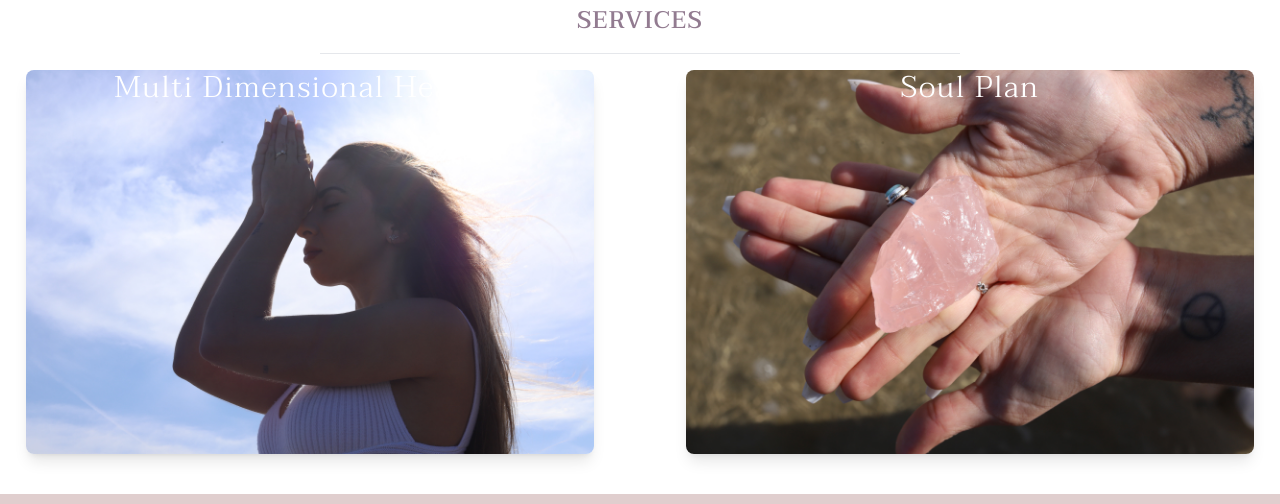
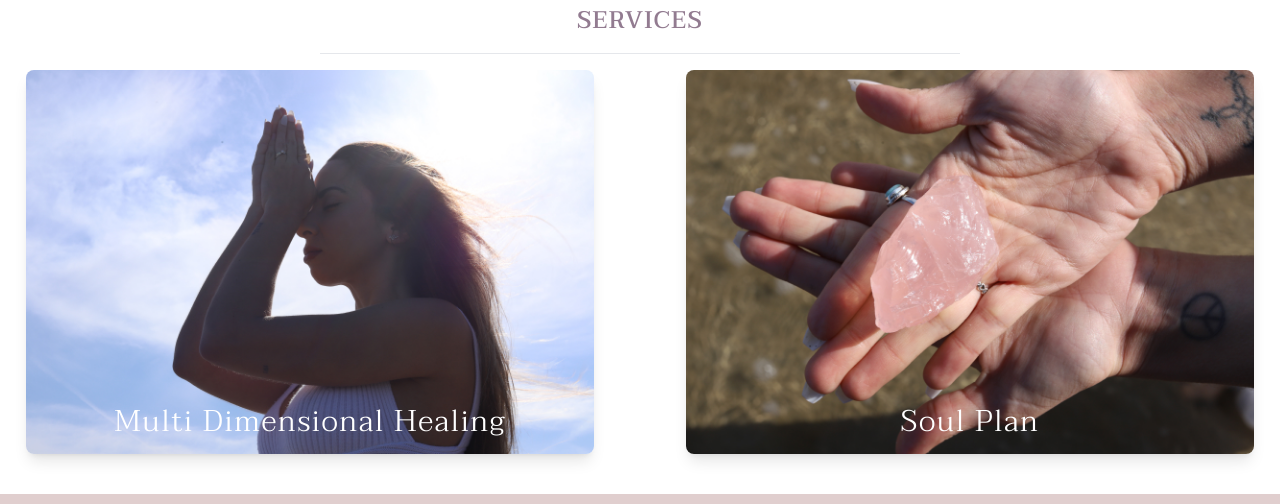
Before and after one commit to cmakride/sp-website, a React (Create React App) app: page / in a window 1280 px wide. Shown: the part 263-767 px from the top of the page. Built offline with nearby package versions, Linux system fonts and the light colour scheme.

Commit message:
Service Fix

```diff
--- a/src/components/Services.jsx
+++ b/src/components/Services.jsx
@@ -8,14 +8,14 @@ const Services = () => {
         <p>SERVICES</p>
       </div>
 
-      <div className="w-full mt-4 grid grid-cols-1 gap-10 justify-items-center lg:grid-cols-2">
+      <div className="max-w-screen-2xl w-full mt-4 grid grid-cols-1 gap-10 justify-items-center lg:grid-cols-2">
 
-        <Link className="bg-multi bg-cover bg-center h-96 w-11/12 max-w-3xl rounded-lg overflow-hidden shadow-lg mx-6" to="/multihealing">
-          <h2 className="w-full py-2.5 bottom-5  inset-x-0 text-white font-main text-3xl font-light text-center tracking-wider leading-4">Multi Dimensional Healing</h2>
+        <Link className="flex bg-multi bg-cover bg-center h-96 w-11/12 max-w-3xl rounded-lg overflow-hidden shadow-lg mx-6" to="/multihealing">
+          <h2 className="self-end w-full pb-6 inset-x-0 text-white font-main text-3xl font-light text-center tracking-wider leading-4">Multi Dimensional Healing</h2>
         </Link>
 
-        <Link className="bg-soulplan bg-cover bg-center h-96 w-11/12 max-w-3xl rounded-lg overflow-hidden shadow-lg mx-6" to="/soulplan">
-          <h2 className="w-full py-2.5 bottom-5  inset-x-0 text-white font-main text-3xl font-light text-center tracking-wider leading-4">Soul Plan</h2>
+        <Link className="flex bg-soulplan bg-cover bg-center h-96 w-11/12 max-w-3xl rounded-lg overflow-hidden shadow-lg mx-6" to="/soulplan">
+          <h2 className="self-end w-full pb-6 inset-x-0 text-white font-main text-3xl font-light text-center tracking-wider leading-4">Soul Plan</h2>
         </Link>
 
       </div>
```
